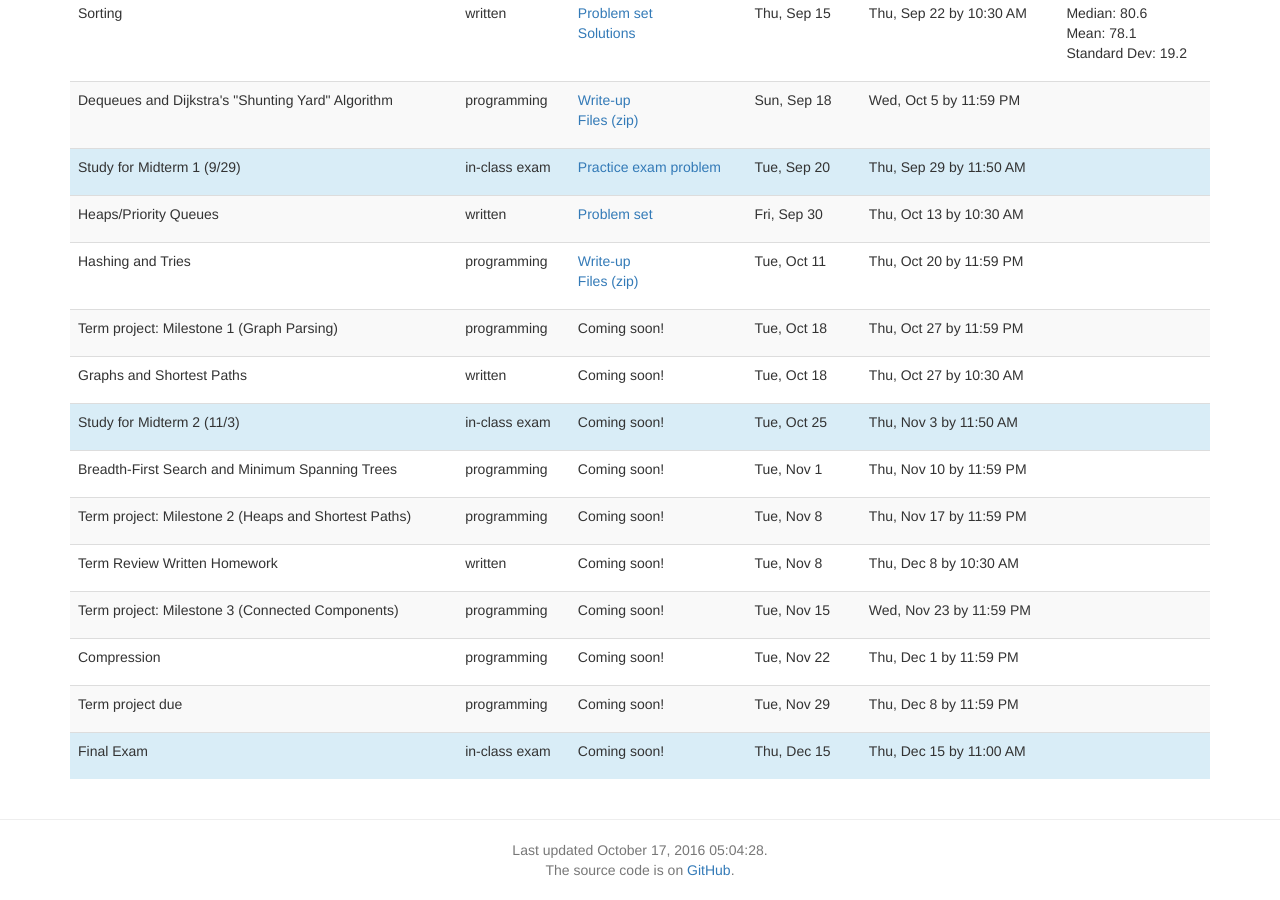
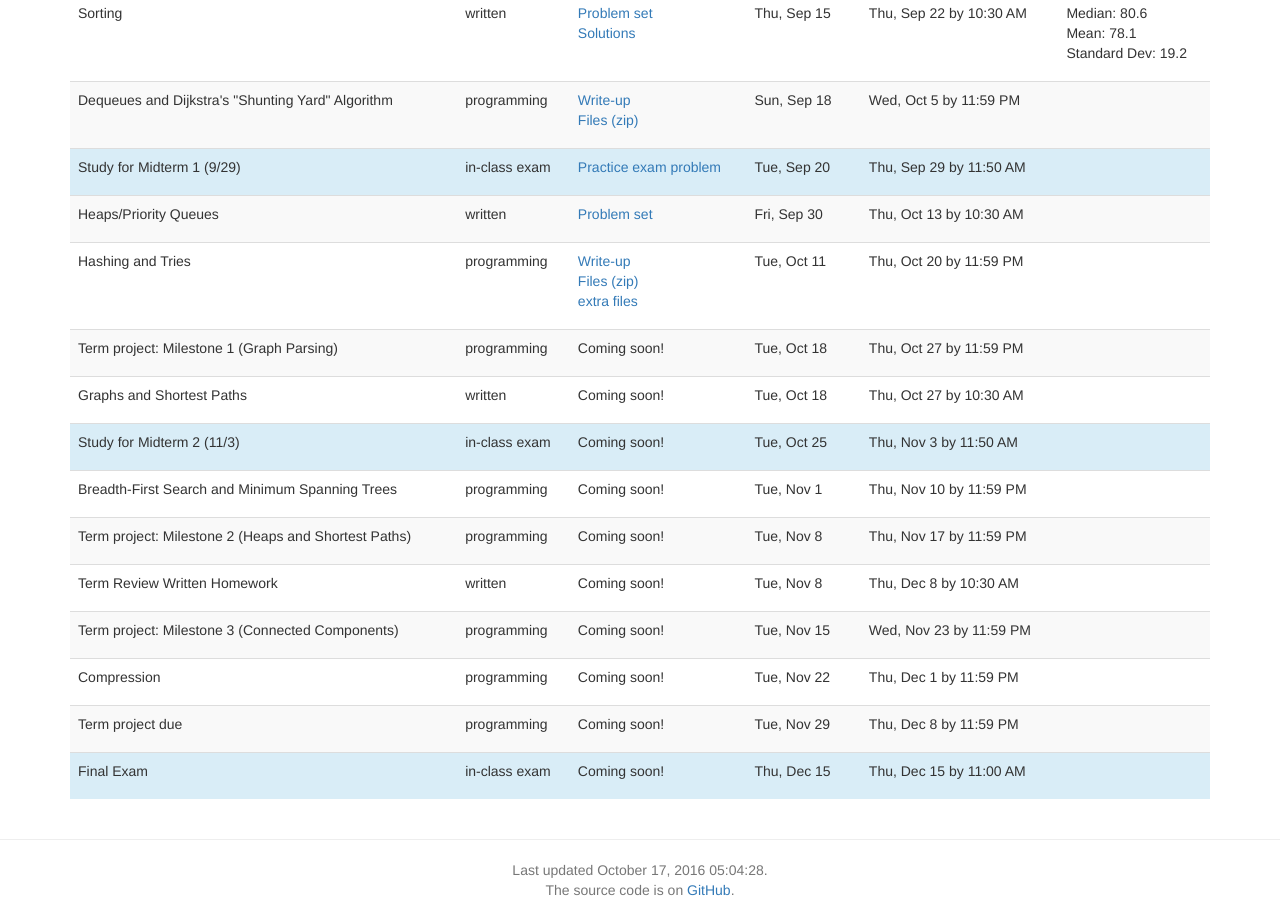
Before and after one commit to vikramkh/course-website-16fa, a Jekyll site: the page built from homework.md, in a window 1280 px wide and 900 px high, scrolled down 612 px. Built offline with Jekyll 4.4.1, drawn with Linux system fonts in a browser that asks for light colours; nearby versions of some CDN libraries.

Commit message:
add jamm.jar extra file

```diff
--- a/_data/homeworks.yaml
+++ b/_data/homeworks.yaml
@@ -76,6 +76,7 @@
    assignment: Hashing and Tries
    writeup: content/hws/hw6/hw6.pdf
    zip: content/hws/hw6/hw6.zip
+   extra_file: content/hws/hw6/jamm.jar
    type: programming
    active: true
    release_date: 2016-10-11
--- a/homework.md
+++ b/homework.md
@@ -46,6 +46,7 @@ for you to use.
             {% if homework.active %}
               {% if homework.writeup %}<li><a href="{{ homework.writeup }}">Write-up</a></li>{% endif %}
               {% if homework.zip %}<li><a href="{{ homework.zip }}">Files (zip)</a></li>{% endif %}
+              {% if homework.extra_file %}<li><a href="{{ homework.extra_file }}">extra files</a></li>{% endif %}
               {% if homework.problem_set %}<li><a href="{{ homework.problem_set }}">Problem set</a></li>{% endif %}
               {% if homework.problem_set_zip %}<li><a href="{{ homework.problem_set_zip }}">Problem set (zip)</a></li>{% endif %}
               {% if homework.problem_set_tex %}<li><a href="{{ homework.problem_set_tex }}">Problem set (tex)</a></li>{% endif %}
```
